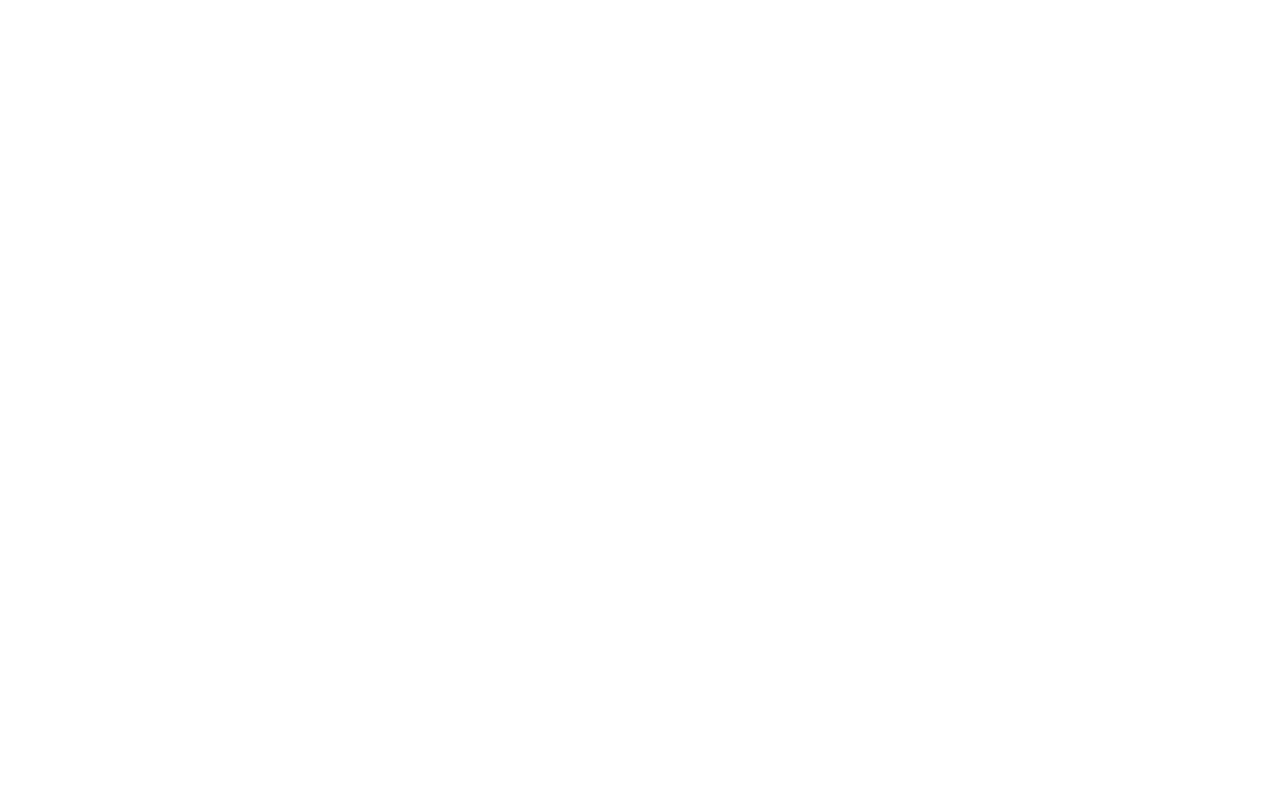
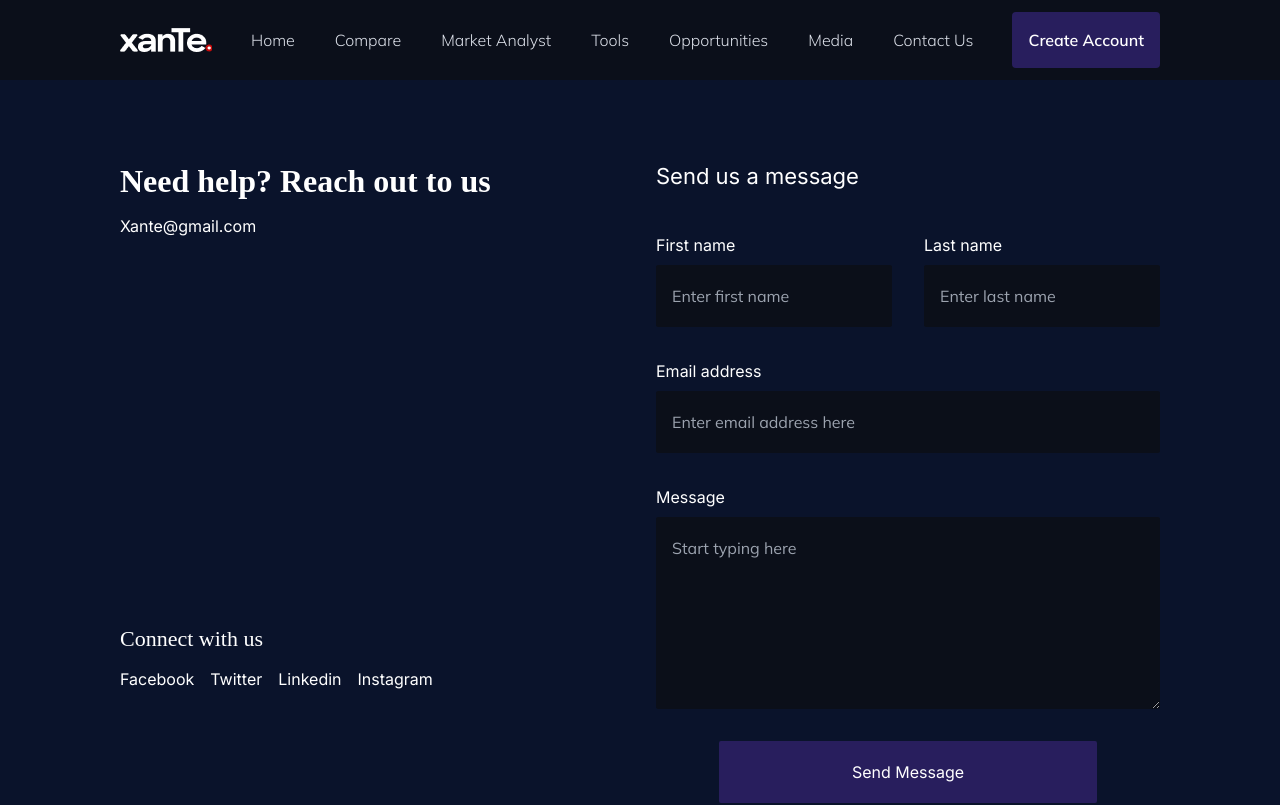
Before and after one commit to Hannahadora/Xante-frontend, a Nuxt app: page /Contact_Us in a window 1280 px wide. Before the commit this address had no page. Shown: the top 805 px of the page. Built offline with nearby package versions, Linux system fonts and the light colour scheme.

Commit message:
ui build

```diff
--- a/components/Buttons/PryButton.vue
+++ b/components/Buttons/PryButton.vue
@@ -25,4 +25,8 @@
         font-weight: 700;
         letter-spacing: 0em;
     }
+
+    #prybtn :hover {
+        background: #3E2F8C;
+    }
 </style>
--- a/components/Footer.vue
+++ b/components/Footer.vue
@@ -40,7 +40,7 @@
       </div>
     </div>
 
-    <p class="text-center mt-20 text-xs">Copyright © Xante 2020</p>
+    <p class="text-center mt-20 text-xs" style="color: #DCE0E9;">Copyright © Xante 2020</p>
   </div>
 </template>
 
@@ -54,6 +54,7 @@
 
 <style>
     #footer {
+        font-weight: 300 !important;
         width: 100%;
         padding: 80px 297px 32px 220px;
         background: #0B0F1A;
--- a/components/Header.vue
+++ b/components/Header.vue
@@ -23,6 +23,9 @@
         border-radius: 0px;
         background: #0B0F1A;
         padding: 14px 120px;
+        position: fixed;
+        top: 0;
+        z-index: 9.99999;
     }
 
 </style>
--- a/components/Nav.vue
+++ b/components/Nav.vue
@@ -7,7 +7,7 @@
           <NuxtLink to="/tools" class="nav-link">Tools</NuxtLink>
           <NuxtLink to="/opportunities" class="nav-link">Opportunities</NuxtLink>
           <NuxtLink to="/media" class="nav-link">Media</NuxtLink>
-          <NuxtLink to="/contact" class="nav-link">Contact Us</NuxtLink>
+          <NuxtLink to="/contact_us" class="nav-link">Contact Us</NuxtLink>
       </ul>
   </div>
 </template>
@@ -32,6 +32,7 @@
     font-weight: 600;
     border-bottom: 4px solid #39B87D;
     padding: 30px 0;
+    color: #fff;
   }
 
 </style>
--- /dev/null
+++ b/pages/Contact_Us.vue
@@ -0,0 +1,118 @@
+<template>
+  <div id="contact_us">
+      <Header />
+        <div class="contact-view">
+          <div class="lg:w-1/2 w-full" style="">
+            <div>
+              <h2 class="sharp-h2 mb-3 xl:block lg:block hidden">Need help? Reach out to us</h2>
+              <h2 class="sharp-h2 lg:mb-3 mb-4 lg:hidden block">We could<br>get the best loans for<br>you in the centralised<br>Market</h2>
+              <p class="inter">Xante@gmail.com</p>
+            </div>
+            <div class="lg:mt-96 xl:block lg:block hidden">
+              <h4 class="sharp-sans font-semi-bold mb-3">Connect with us</h4>
+              <ul class="flex items-center gap-4 inter">
+                <li><a href="">Facebook</a></li>
+                <li><a href="">Twitter</a></li>
+                <li><a href="">Linkedin</a></li>
+                <li><a href="">Instagram</a></li>
+              </ul>
+            </div>
+          </div>
+
+          <div class="lg:w-1/2 w-full">
+            <h4 class="inter xl:block lg:block hidden">Send us a message</h4>
+            <form id="contact-form" class="w-full lg:mt-10 mt-12 grid lg:grid-cols-2 grid-cols-1 gap-8">
+              <div class="w-full flex flex-col items-start">
+                <label for="fname">First name</label>
+                <input class="w-full" type="text" name="fname" placeholder="Enter first name"/>
+              </div>
+              <div class="w-full flex flex-col items-start">
+                <label for="lname">Last name</label>
+                <input class="w-full" type="text" name="lname" placeholder="Enter last name"/>
+              </div>
+              <div class="w-full flex flex-col items-start lg:col-span-2">
+                <label for="email">Email address</label>
+                <input class="w-full" type="email" name="email" placeholder="Enter email address here"/>
+              </div>
+              <div class="w-full flex flex-col items-start lg:col-span-2">
+                <label for="msg">Message</label>
+                <textarea class="w-full h-48" type="text" name="msg" placeholder="Start typing here"></textarea>
+              </div>
+              <div class="lg:col-span-2 w-full text-center">
+                <input type="submit" value="Send Message">
+              </div>
+            </form>
+          </div>
+        </div>
+      <Footer />
+  </div>
+</template>
+
+<script>
+import Footer from '~/components/Footer.vue'
+import Header from '~/components/Header.vue'
+export default {
+  components: { Header, Footer },
+    name: 'ContactUs'
+
+}
+</script>
+
+<style>
+  #contact_us {
+    background: #0A132B;
+  }
+
+  .contact-view {
+    padding: 160px 120px 228px 120px;
+    display: flex;
+    flex-direction: row;
+    align-items: flex-start;
+    gap: 32px;
+  }
+
+  #contact-form label {
+    font-family: inter;
+    margin-bottom: 8px;
+  }
+
+  #contact-form input,
+    textarea{
+      background: #0B0F19;
+      border-radius: 2px;
+      padding: 19px 16px;
+    }
+
+  #contact-form input ::placeholder {
+    color: #AFADB4;
+    font-family: inter;
+  }
+
+  #contact-form input[type='submit'] {
+    width: 378px;
+    background: #281E5D;
+    /* margin: 0 101px; */
+    font-family: inter;
+  }
+
+  @media screen and (max-width: 1024px) {
+    .contact-view {
+       padding: 160px 50px 195px 50px;
+    }
+  }
+
+  @media screen and (max-width: 768px) {
+    .contact-view {
+      display: block;
+    }
+
+    .contact-view {
+       padding: 120px 24px 195px 24px;
+    }
+
+     #contact-form input[type='submit'] {
+       width: 327px;
+     }
+  }
+
+</style>
--- /dev/null
+++ b/pages/Media.vue
@@ -0,0 +1,49 @@
+<template>
+  <div id="media">
+      <Header />
+        <div class="">
+            <div class="media-intro">
+                <h2 class="sharp mb-36">Media</h2>
+            </div>
+            <div class="media-view">
+                <div class="media-box" style="background: #938D8D; height: 938px"></div>
+                <div class="media-box" style="background: #BCAAAA;"></div>
+                <div class="media-box" style="background: #393232; height: 698px"></div>
+                <div class="media-box" style="background: #BCAAAA;"></div>
+                <div class="media-box" style="background: #BCAAAA;"></div>
+                <div class="media-box" style="background: #BCAAAA;"></div>
+                <div class="media-box" style="background: #BCAAAA;"></div>
+                <div class="media-box" style="background: #BCAAAA;"></div>
+                <div class="media-box" style="background: #BCAAAA;"></div>
+            </div>
+        </div>
+      <Footer />
+  </div>
+</template>
+
+<script>
+import Footer from '~/components/Footer.vue'
+import Header from '~/components/Header.vue'
+export default {
+  components: { Header, Footer },
+    name: 'Media'
+
+}
+</script>
+
+<style>
+    .media-intro {
+        margin: 120px 120px 143px 120px;
+    }
+
+    .media-view {
+        margin-bottom: 163px;
+        display: grid;
+        grid-template-columns: repeat(2, minmax(0, 1fr));
+    }
+    .media-box {
+        height: 486px;
+        width: 100%;
+    }
+
+</style>
--- a/pages/Opportunities.vue
+++ b/pages/Opportunities.vue
@@ -3,14 +3,60 @@
       <Header />
 
       <div id="opport-view" class="">
-        <h2 class="font-semi-bold sharp-sans">Opportunities</h2>
-        <div class="mt-36 flex items-start justify-between">
-            <div class="" style="width: 378px">
-              <span class="text-2xl mb-8">DEFI Stategy</span>
-              <p class="mt-8">Xante will connect to Lenders, Partners, and Credit Providers via API, aggregating their product attributes and lending criteria in order to present consumers with offers in real time</p>
-              <p>Xante will connect to Lenders, Partners, and Credit Providers via API, aggregating their product attributes and lending criteria in order to present consumers with offers in real time</p>
+        <h2 class="font-semi-bold sharp-sans lg:ml-0 ml-6">Opportunities</h2>
+
+        <div class="lg:mt-36 mt-8 strategy-sect">
+          <div class="strategy-text" style="">
+            <span class="lg:text-2xl text-lg lg:mb-8 mb-6">DEFI Stategy</span>
+            <p class="mt-8">Xante will connect to Lenders, Partners, and Credit Providers via API, aggregating their product attributes and lending criteria in order to present consumers with offers in real time</p>
+            <p class="lg:block hidden">Xante will connect to Lenders, Partners, and Credit Providers via API, aggregating their product attributes and lending criteria in order to present consumers with offers in real time</p>
+          </div>
+          <div class="opport-box"></div>
+        </div>
+
+        <div class="lg:mt-16 mt-10 strategy-sect2">
+          <div class="opport-box"></div>
+          <div class="strategy-text" style="">
+            <span class="lg:text-2xl text-lg lg:mb-8 mb-6">CEFI Stategy</span>
+            <p class="mt-8">Xante will connect to Lenders, Partners, and Credit Providers via API, aggregating their product attributes and lending criteria in order to present consumers with offers in real time</p>
+            <p class="lg:block hidden">Xante will connect to Lenders, Partners, and Credit Providers via API, aggregating their product attributes and lending criteria in order to present consumers with offers in real time</p>
+          </div>
+        </div>
+
+        <div class="lg:mt-16 mt-10 strategy-sect">
+          <div class="strategy-text" style="">
+            <span class="lg:text-2xl text-lg lg:mb-8 mb-6">Shaking Stategy</span>
+            <p class="lg:mt-8 mt-6">Xante will connect to Lenders, Partners, and Credit Providers via API, aggregating their product attributes and lending criteria in order to present consumers with offers in real time</p>
+            <p class="lg:block hidden">Xante will connect to Lenders, Partners, and Credit Providers via API, aggregating their product attributes and lending criteria in order to present consumers with offers in real time</p>
+          </div>
+          <div class="opport-box"></div>
+        </div>
+
+        <div class="lg:mt-16 mt-10 strategy-sect2">
+           <div class="opport-box"></div>
+            <div class="strategy-text" style="">
+              <span class="lg:text-2xl text-lg lg:mb-8 mb-6">Farming Stategy</span>
+              <p class="lg:mt-8 mt-6">Xante will connect to Lenders, Partners, and Credit Providers via API, aggregating their product attributes and lending criteria in order to present consumers with offers in real time</p>
+              <p class="lg:block hidden">Xante will connect to Lenders, Partners, and Credit Providers via API, aggregating their product attributes and lending criteria in order to present consumers with offers in real time</p>
             </div>
-            <div class="opport-box"></div>
+        </div>
+
+        <div class="lg:mt-16 mt-10 strategy-sect">
+          <div class="strategy-text" style="">
+            <span class="lg:text-2xl text-lg lg:mb-8 mb-6">Exponential Growth Stategy</span>
+            <p class="lg:mt-8 mt-6">Xante will connect to Lenders, Partners, and Credit Providers via API, aggregating their product attributes and lending criteria in order to present consumers with offers in real time</p>
+            <p class="lg:block hidden">Xante will connect to Lenders, Partners, and Credit Providers via API, aggregating their product attributes and lending criteria in order to present consumers with offers in real time</p>
+          </div>
+          <div class="opport-box"></div>
+        </div>
+
+        <div class="lg:mt-16 mt-10 strategy-sect2">
+           <div class="opport-box"></div>
+            <div class="strategy-text" style="">
+              <span class="lg:text-2xl text-lg lg:mb-8 mb-6">DEFI Stategy</span>
+              <p class="">Xante will connect to Lenders, Partners, and Credit Providers via API, aggregating their product attributes and lending criteria in order to present consumers with offers in real time</p>
+              <p class="lg:block hidden">Xante will connect to Lenders, Partners, and Credit Providers via API, aggregating their product attributes and lending criteria in order to present consumers with offers in real time</p>
+            </div>
         </div>
       </div>
 
@@ -34,7 +80,7 @@
 }
 
 #opport-view {
-    padding: 107px 120px;
+    padding: 150px 120px 332px 120px;
 }
 
 .opport-box {
@@ -42,4 +88,47 @@
     width: 687px;
     background: #0A1227;
 }
+
+.strategy-text {
+  width: 378px;
+  /* margin-right: 126px; */
+}
+
+.strategy-sect {
+  display: flex;
+  flex-direction: row;
+  align-items: flex-start;
+  gap: 126px;
+}
+
+.strategy-sect2 {
+  display: flex;
+  flex-direction: row;
+  align-items: flex-start;
+  gap: 126px;
+}
+
+@media screen and (max-width: 768px) {
+  #opport-view {
+    padding: 110px 0px 329px 0px;
+  }
+
+  .strategy-sect {
+    flex-direction: column;
+  }
+
+  .strategy-sect2 {
+    flex-direction: column-reverse;
+  }
+
+  .strategy-text {
+    padding: 43px 56px 16px 24px;
+    /* width: 295px; */
+  }
+
+  .opport-box {
+    height: 312px;
+    width: 100%;
+}
+}
 </style>
--- a/pages/Tools.vue
+++ b/pages/Tools.vue
@@ -2,7 +2,7 @@
   <div id="tools-view">
       <Header />
 
-      <div class="mt-20 ml-56">
+      <div class="mt-20 ml-56 pt-20">
         <h2 class="inter-h2 mb-8">APY Calculator</h2>
         <div class="apycalBox">
           <div class="flex items-center gap-4 mb-20">
@@ -28,7 +28,7 @@
                     <select class="inter bg-transparent focus:outline-none mr-6" name="" id="">
                       <option class="inter" value="USD">USD</option>
                     </select>
-                    <input class="bg-transparent focus:outline-none" type="text" placeholder="Enter Amount" v-model="amount">
+                    <input class="bg-transparent focus:outline-none" type="text" placeholder="Enter Amount">
                   </div>
 
                   <label class="mt-5" for="duration">Duration</label>
--- a/static/app.css
+++ b/static/app.css
@@ -14,6 +14,7 @@
     font-style: normal;
     font-weight: 400;
     color: #fff;
+    background-color: #151F38;
 }
 
 .btn {
@@ -22,6 +23,10 @@
     color: #fff;
     font-weight: 700;
     letter-spacing: 0em;
+}
+
+p {
+    font-size: 16px;
 }
 
 h1 {
@@ -37,6 +42,10 @@
 h3 {
     font-size: 28px !important;
     line-height: 42px;
+}
+
+h4 {
+    font-size: 22px !important;
 }
 
 .mulish-h2 {
@@ -64,6 +73,18 @@
 
 .sharp-sans {
     font-family: Sharp Sans;
+}
+
+.primary-white {
+    color: #fff;
+}
+
+.secondary-white {
+    color: #DCE0E9;
+}
+
+.faded {
+    color:#BFC3CE;
 }
 
 .header-sect {
@@ -119,6 +140,14 @@
 }
 
 @media screen and (max-width: 400px) {
+    h2 {
+        font-size: 24px !important;
+    }
+
+    p {
+        font-size: 14px;
+    }
+
     .login-box {
         width: 350px;
         height: 600px;
```
